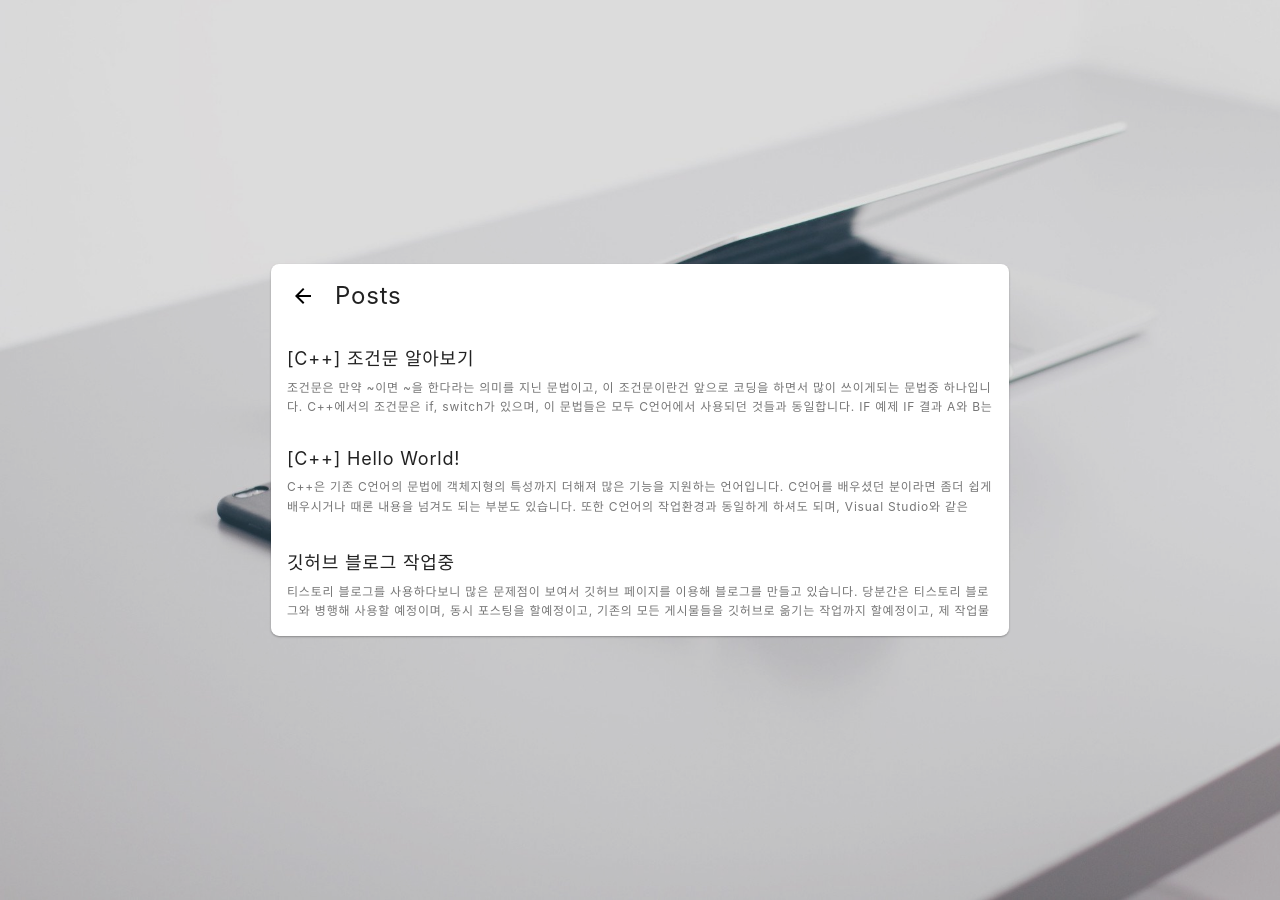
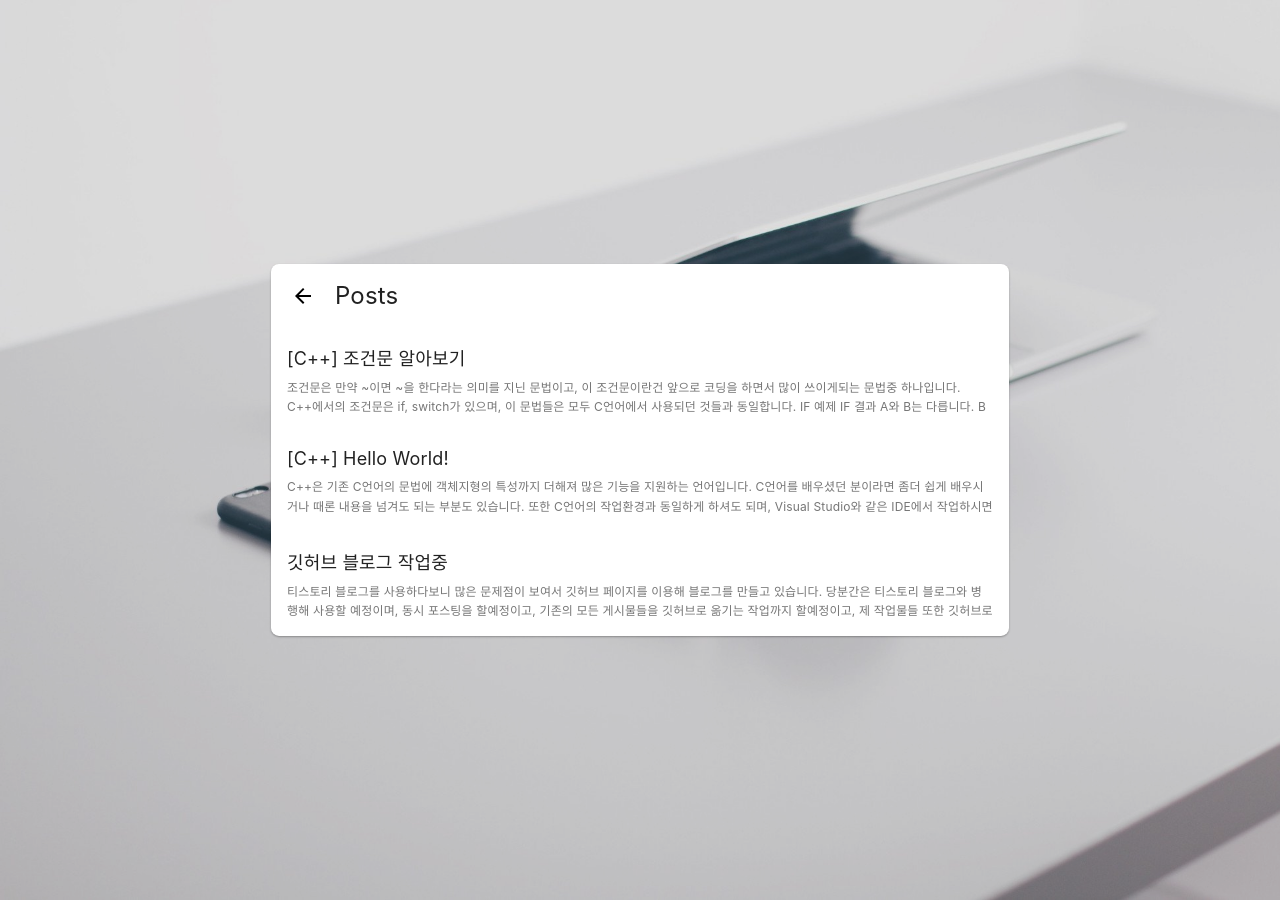
Before and after one commit to opnay/opnay.github.io, a Jekyll site: the page built from posts.html, in a window 1280 px wide. Built offline with Jekyll 4.4.1, drawn with Linux system fonts in a browser that asks for light colours.

Commit message:
css/default: Decrease letter-spacing
Signed-off-by: Kim In Seop <opnayn@gmail.com>

```diff
--- a/css/default.css
+++ b/css/default.css
@@ -6,7 +6,7 @@ html {
 	-webkit-font-smoothing:antialiased; -moz-osx-font-smoothing:grayscale;
 	font-family:-apple-system, BlinkMacSystemFont, "Segoe UI", Roboto, "Helvetica Neue", Arial, sans-serif, "Apple Color Emoji", "Segoe UI Emoji", "Segoe UI Symbol";
 	font-size:16px;
-	letter-spacing:0.05em;
+	letter-spacing:0.01em;
 }
 html, body {width:100%; height:100%;}
 label, button, input, textarea, blockquote, pre, code {font-family:inherit;}
```
